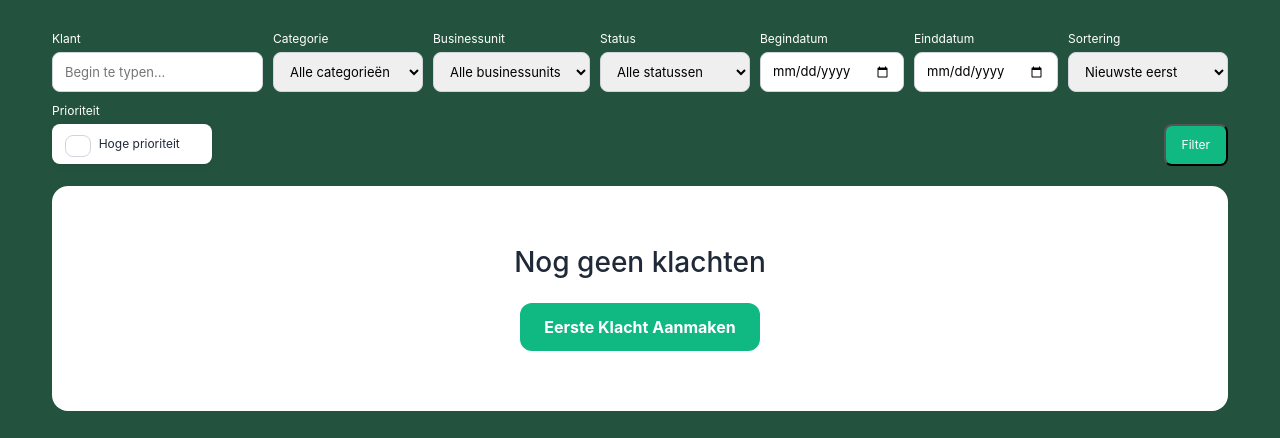
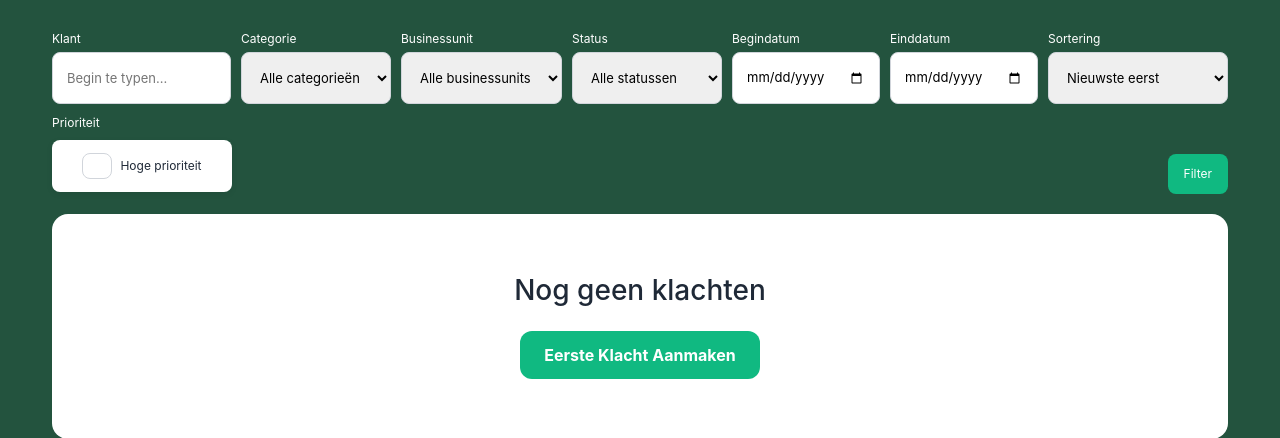
Before and after one commit to A-D-DBS-application/web-application-2025-group-10, a Flask app: template app/templates/user_klachten.html in a window 1280 px wide. Shown: the part 68-506 px from the top of the page. Run offline with Flask 3, Linux system fonts and the light colour scheme; the template is opened without the code that fills it, so the values that code supplies are empty.

Commit message:
nog enkel filtervakjes op dezelfde hoogte

```diff
--- a/app/static/css/user_klachten.css
+++ b/app/static/css/user_klachten.css
@@ -21,34 +21,37 @@ body.page-user-klachten .header h1 { margin: 0; }
 
 body.page-user-klachten .filters { display:flex; gap:10px; align-items:flex-end; flex-wrap:wrap; margin-bottom:12px; }
 body.page-user-klachten .filter-field { display:flex; flex-direction:column; gap:4px; color:#fff; font-size:12px; min-width:130px; }
-body.page-user-klachten .col-sort-prio { min-width: 160px; }
+body.page-user-klachten .col-sort-prio { min-width: 180px; flex: 0 0 180px; }
+body.page-user-klachten .filters { --filter-control-height: 52px; }
 body.page-user-klachten .filter-card {
     background: white;
     color: #1f2937;
     padding: 0 12px;
     border-radius: 8px;
     box-shadow: 0 2px 6px rgba(0,0,0,0.08);
-    min-width: 160px; /* align size with sortering box */
+    min-width: 100%; /* align size with sortering box */
     display: flex;
     flex-direction: row;
     align-items: center;
     justify-content: center;
     gap: 8px;
-    height: 40px; /* match height of other inputs */
+    height: var(--filter-control-height); /* match height of other inputs */
     width: 100%; /* stretch to full column width */
+    box-sizing: border-box;
+    margin-top: 4px; /* lichte offset zodat onderkant gelijk valt met sorteer-vak */
 }
-body.page-user-klachten .filter-card .form-check-input { width: 14px; height: 14px; }
+body.page-user-klachten .filter-card .form-check-input { width: 16px; height: 16px; margin: 0; }
 body.page-user-klachten .filter-field input,
 body.page-user-klachten .filter-field select {
-    padding: 10px 12px;
+    padding: 12px 14px;
     border-radius:8px;
     border:1px solid #d1d5db;
     font-size:13px;
-    height: 40px;
+    height: var(--filter-control-height);
     box-sizing: border-box;
 }
 body.page-user-klachten .filter-field select { min-width: 150px; }
-body.page-user-klachten .filters .compact-btn { margin-top: 18px; }
+body.page-user-klachten .filters .compact-btn { margin-top: 0; align-self: flex-end; }
 
 body.page-user-klachten .klachten-table { width: 100%; border-collapse: collapse; margin-top: 20px; background: white; border-radius: 16px; overflow: hidden; box-shadow: 0 4px 12px rgba(0, 0, 0, 0.1); table-layout: fixed; }
 body.page-user-klachten .klachten-table th, body.page-user-klachten .klachten-table td { padding: 6px 8px; text-align: left; border-bottom: 1px solid #e5e7eb; color: #1f2937; white-space: nowrap; overflow: hidden; text-overflow: ellipsis; font-size: 13px; }
@@ -59,7 +62,8 @@ body.page-user-klachten .klachten-table .col-date { width: 115px; max-width: 115
 body.page-user-klachten .klachten-table .col-prioriteit { width: 90px; max-width: 90px; }
 body.page-user-klachten .klachten-table .col-actions { width: 140px; max-width: 140px; text-align: left; }
 
-body.page-user-klachten .action-link { background: #10b981; color: white; padding: 5px 8px; text-decoration: none; border-radius: 8px; font-size: 12px; transition: all 0.3s ease; display: inline-block; white-space: nowrap; }
+body.page-user-klachten .action-link { background: #10b981; color: white; padding: 10px 16px; text-decoration: none; border-radius: 8px; font-size: 12px; transition: all 0.3s ease; display: inline-flex; align-items: center; justify-content: center; white-space: nowrap; height: 40px; border: none; outline: none; box-shadow: none; }
+body.page-user-klachten .action-link:focus { outline: none; box-shadow: none; }
 body.page-user-klachten .action-link:hover { background: #059669; transform: translateY(-2px); }
 body.page-user-klachten .delete-btn { background: #d14343; color: white; border: none; padding: 5px 8px; border-radius: 8px; cursor: pointer; font-size: 12px; transition: all 0.3s ease; white-space: nowrap; min-width: 28px; }
 body.page-user-klachten .delete-btn:hover { background: #b32f2f; transform: translateY(-2px); }
```
